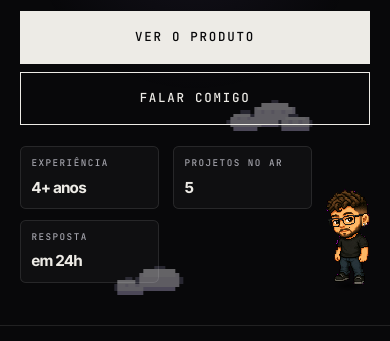
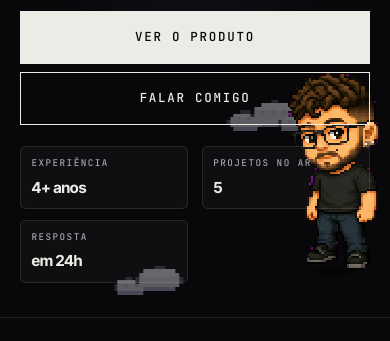
Before and after one commit to Gabriel-Wak/Portifoliowak, a React (Vite) app: page / in a window 390 px wide. Shown: the part 312-653 px from the top of the page. Built offline with nearby package versions, Linux system fonts and the light colour scheme; no server answers.

Commit message:
feat(site): og preview do hero e boneco caminhando no scroll
Atualiza meta tags com og-preview.png e faz o mascote andar fixo na home enquanto o usuario scrolla.

```diff
--- a/index.html
+++ b/index.html
@@ -12,10 +12,10 @@
     <meta name="description" content="Eu fiz a NextClinic.ai, atendente virtual 24h para clínicas. Portfólio de Gabriel Henrique. React, Node.js e TypeScript." />
     <meta property="og:title" content="Gabriel Henrique · NextClinic.ai" />
     <meta property="og:description" content="Eu fiz a NextClinic.ai, atendente virtual 24h para clínicas." />
-    <meta property="og:image" content="https://portifoliowak.vercel.app/preview.png?v=3" />
+    <meta property="og:image" content="https://portifoliowak.vercel.app/og-preview.png?v=1" />
     <meta property="og:image:width" content="1200" />
     <meta property="og:image:height" content="630" />
-    <meta property="og:image:alt" content="Gabriel Henrique, dono da NextClinic.ai" />
+    <meta property="og:image:alt" content="Gabriel Wak — portfólio e NextClinic.ai" />
     <meta property="og:url" content="https://portifoliowak.vercel.app/" />
     <meta property="og:type" content="website" />
     <meta property="og:locale" content="pt_BR" />
@@ -24,8 +24,8 @@
     <meta name="twitter:card" content="summary_large_image" />
     <meta name="twitter:title" content="Gabriel Henrique · NextClinic.ai" />
     <meta name="twitter:description" content="Eu fiz a NextClinic.ai, atendente virtual 24h para clínicas." />
-    <meta name="twitter:image" content="https://portifoliowak.vercel.app/preview.png?v=3" />
-    <meta name="twitter:image:alt" content="Gabriel Henrique, dono da NextClinic.ai" />
+    <meta name="twitter:image" content="https://portifoliowak.vercel.app/og-preview.png?v=1" />
+    <meta name="twitter:image:alt" content="Gabriel Wak — portfólio e NextClinic.ai" />
           </head>
   <body>
     <div id="root"></div>
--- a/src/components/Layout.tsx
+++ b/src/components/Layout.tsx
@@ -6,11 +6,15 @@ import Footer from './Footer';
 import Spotlight from './Spotlight';
 import Preloader from './Preloader';
 import PixelClouds from './editorial/PixelClouds';
+import PixelMascot from './editorial/PixelMascot';
 import ScrollProgress from '../motion/ScrollProgress';
+import { useIntroDelay } from '../hooks/useIntroDelay';
 
 export default function Layout() {
   const { pathname } = useLocation();
   const reduced = useReducedMotion();
+  const introDelay = useIntroDelay();
+  const isHome = pathname === '/';
 
   useEffect(() => {
     window.scrollTo(0, 0);
@@ -22,6 +26,7 @@ export default function Layout() {
       <ScrollProgress />
       <Spotlight />
       <PixelClouds />
+      {isHome ? <PixelMascot delay={introDelay + 0.35} scrollWalk /> : null}
       <div className="relative z-10">
         <Navigation />
         <main>
--- a/src/components/editorial/HeroEditorial.tsx
+++ b/src/components/editorial/HeroEditorial.tsx
@@ -4,8 +4,6 @@ import { useTranslation } from '../../i18n/useTranslation';
 import { useIntroDelay } from '../../hooks/useIntroDelay';
 import Magnetic from '../../motion/Magnetic';
 import CountUp from '../../motion/CountUp';
-import PixelMascot from './PixelMascot';
-
 export default function HeroEditorial() {
   const { t, localizedProjects } = useTranslation();
   const reduced = useReducedMotion();
@@ -95,8 +93,6 @@ export default function HeroEditorial() {
               </div>
             ))}
           </motion.dl>
-
-          <PixelMascot delay={base + 0.35} />
         </div>
       </div>
     </section>
--- a/src/components/editorial/PixelMascot.tsx
+++ b/src/components/editorial/PixelMascot.tsx
@@ -1,6 +1,7 @@
 import { useEffect, useState } from 'react';
-import { motion, useReducedMotion } from 'framer-motion';
+import { motion, useReducedMotion, useScroll, useTransform } from 'framer-motion';
 import { useTranslation } from '../../i18n/useTranslation';
+import { useScrollWalking } from '../../hooks/useScrollWalking';
 
 const FRAMES = {
   idle: '/pixel-idle.png',
@@ -12,14 +13,24 @@ const FRAMES = {
 
 type Mood = 'walk' | 'idle' | 'wave';
 
-export default function PixelMascot({ delay = 0 }: { delay?: number }) {
+type PixelMascotProps = {
+  delay?: number;
+  scrollWalk?: boolean;
+};
+
+export default function PixelMascot({ delay = 0, scrollWalk = false }: PixelMascotProps) {
   const { t } = useTranslation();
   const reduced = useReducedMotion();
-  const [mood, setMood] = useState<Mood>(reduced ? 'idle' : 'walk');
+  const walking = useScrollWalking(scrollWalk && !reduced);
+  const { scrollY } = useScroll();
+  const [mood, setMood] = useState<Mood>(reduced ? 'idle' : scrollWalk ? 'idle' : 'walk');
   const [bob, setBob] = useState(false);
 
+  const top = useTransform(scrollY, [0, 2200], ['46svh', '74svh']);
+  const stepX = useTransform(scrollY, (value) => (walking ? Math.sin(value * 0.075) * 14 : 0));
+
   useEffect(() => {
-    if (reduced) return undefined;
+    if (reduced || scrollWalk) return undefined;
 
     const walkTimer = window.setTimeout(() => setMood('idle'), 1800);
     const bobTimer = window.setInterval(() => setBob((current) => !current), 480);
@@ -36,28 +47,56 @@ export default function PixelMascot({ delay = 0 }: { delay?: number }) {
       window.clearInterval(bobTimer);
       window.clearInterval(waveLoop);
     };
-  }, [reduced]);
+  }, [reduced, scrollWalk]);
 
-  const src =
-    mood === 'walk' ? FRAMES.walk : mood === 'wave' ? FRAMES.wave : bob ? FRAMES.smile : FRAMES.idle;
+  useEffect(() => {
+    if (reduced || !scrollWalk) return undefined;
+
+    const bobTimer = window.setInterval(() => setBob((current) => !current), 480);
+    return () => window.clearInterval(bobTimer);
+  }, [reduced, scrollWalk]);
+
+  const isWalking = scrollWalk ? walking : mood === 'walk';
+  const src = isWalking
+    ? FRAMES.walk
+    : mood === 'wave'
+      ? FRAMES.wave
+      : bob
+        ? FRAMES.smile
+        : FRAMES.idle;
+
+  const idleBob = !isWalking && (mood === 'idle' || mood === 'wave');
 
   return (
     <motion.div
-      className="pixel-mascot"
-      initial={reduced ? { opacity: 0 } : { opacity: 0, x: 72, y: 18 }}
+      className={`pixel-mascot${scrollWalk ? ' is-scroll-walk' : ''}`}
+      style={scrollWalk && !reduced ? { top, x: stepX } : undefined}
+      initial={reduced ? { opacity: 0 } : scrollWalk ? { opacity: 0, y: 18 } : { opacity: 0, x: 72, y: 18 }}
       animate={
         reduced
           ? { opacity: 1 }
+          : scrollWalk
+            ? {
+                opacity: 1,
+                y: idleBob ? [0, -7, 0] : 0,
+              }
             : {
                 opacity: 1,
                 x: 0,
-              y: mood === 'idle' || mood === 'wave' ? [0, -7, 0] : 0,
+                y: idleBob ? [0, -7, 0] : 0,
               }
       }
       transition={
         reduced
           ? { duration: 0.3, delay }
-          : mood === 'walk'
+          : scrollWalk
+            ? {
+                opacity: { duration: 0.85, delay, ease: [0.16, 1, 0.3, 1] },
+                y: idleBob
+                  ? { duration: 1.7, repeat: Infinity, ease: 'easeInOut' }
+                  : { duration: 0.2 },
+              }
+            : isWalking
               ? { duration: 0.85, delay, ease: [0.16, 1, 0.3, 1] }
               : {
                   opacity: { duration: 0.4, delay },
--- /dev/null
+++ b/src/hooks/useScrollWalking.ts
@@ -0,0 +1,24 @@
+import { useEffect, useRef, useState } from 'react';
+import { useMotionValueEvent, useScroll } from 'framer-motion';
+
+export function useScrollWalking(enabled: boolean) {
+  const { scrollY } = useScroll();
+  const [walking, setWalking] = useState(false);
+  const timer = useRef<number>();
+
+  useMotionValueEvent(scrollY, 'change', () => {
+    if (!enabled) return;
+    setWalking(true);
+    window.clearTimeout(timer.current);
+    timer.current = window.setTimeout(() => setWalking(false), 140);
+  });
+
+  useEffect(
+    () => () => {
+      window.clearTimeout(timer.current);
+    },
+    [],
+  );
+
+  return walking;
+}
--- a/src/index.css
+++ b/src/index.css
@@ -2320,6 +2320,13 @@
   user-select: none;
 }
 
+.pixel-mascot.is-scroll-walk {
+  position: fixed;
+  right: clamp(1rem, 10vw, 5rem);
+  bottom: auto;
+  z-index: 8;
+}
+
 .pixel-mascot img {
   display: block;
   width: 100%;
@@ -3351,10 +3358,6 @@
   }
 
   .hero-ed-footer {
-    display: grid;
-    grid-template-columns: minmax(0, 1fr) auto;
-    gap: 0.5rem 0.85rem;
-    align-items: end;
     margin-top: 1.35rem;
   }
 
@@ -3382,14 +3385,9 @@
     font-size: 0.95rem;
   }
 
-  .pixel-mascot {
-    position: static;
-    grid-column: 2;
-    grid-row: 1 / span 2;
-    justify-self: center;
-    align-self: end;
-    width: min(100%, 6.75rem);
-    margin: 0;
+  .pixel-mascot.is-scroll-walk {
+    right: 0.65rem;
+    width: min(5.75rem, 24vw);
   }
 
   .spot {
```
Also changed, not shown: public/og-preview.png (added). Lines whose indentation alone changed are shown as unchanged.
